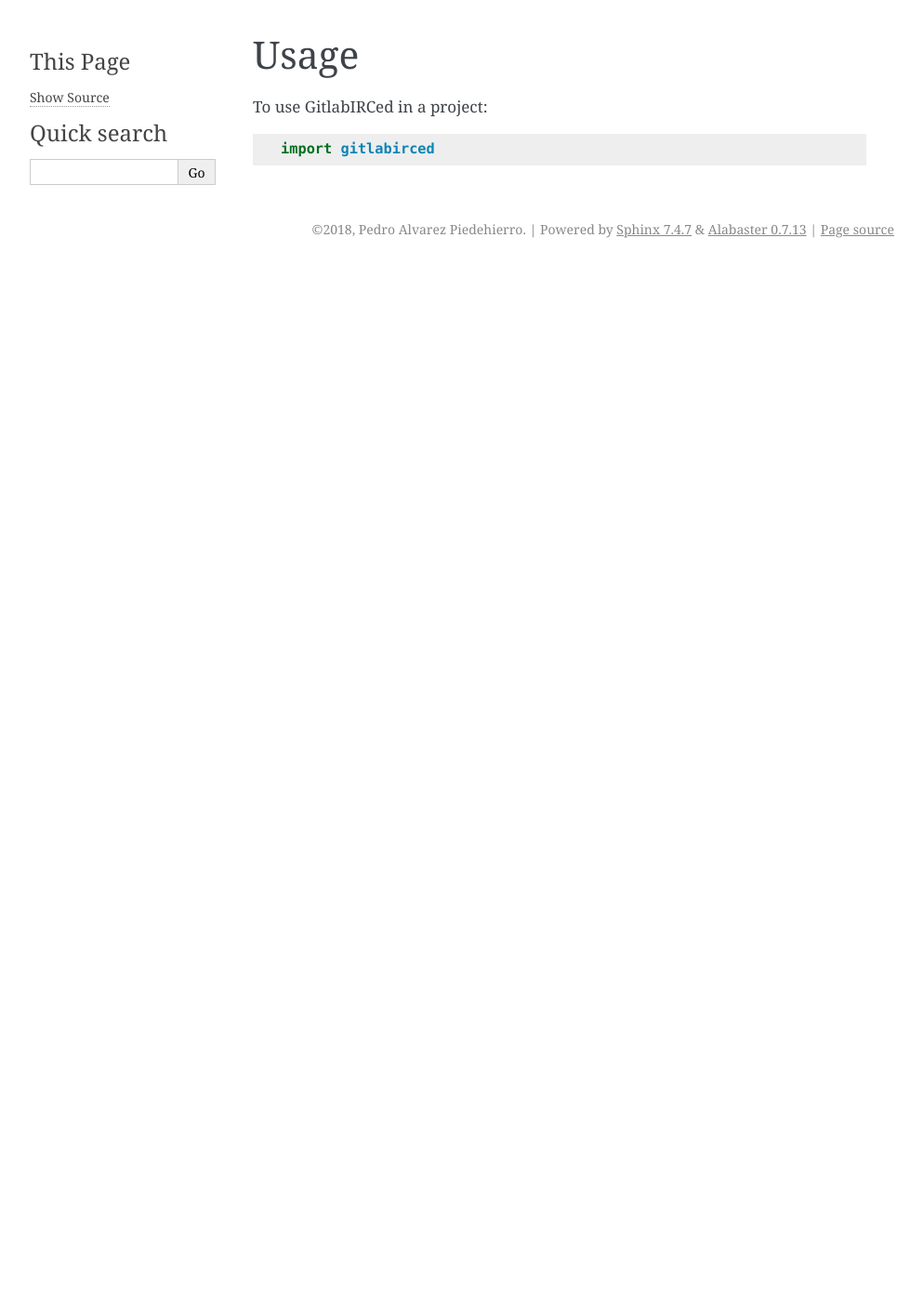
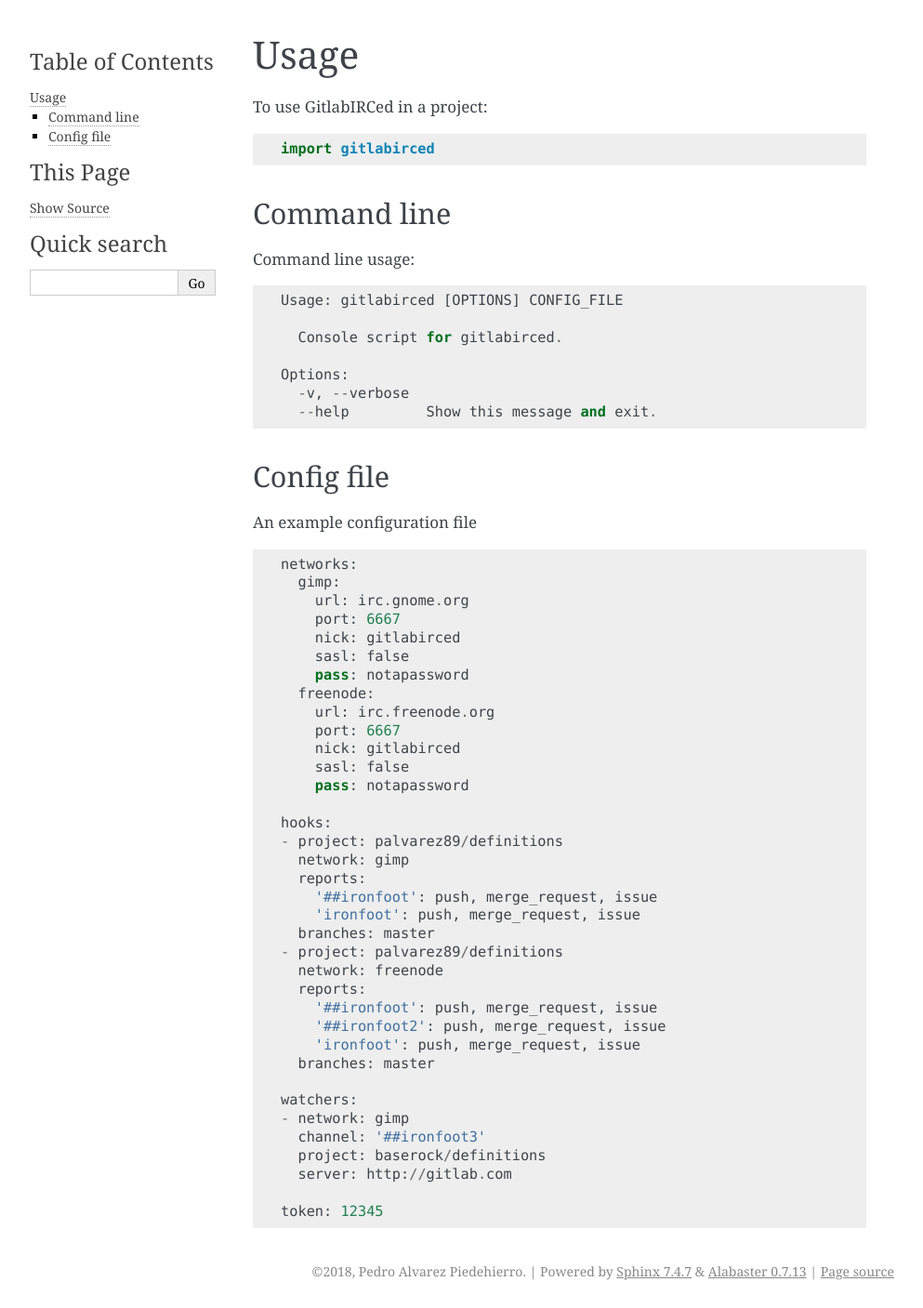
Before and after one commit to Myaamori/gitlabirced, a Sphinx documentation site: the page built from docs/usage.rst, in a window 1280 px wide. Shown: the whole page at 93% size, without its empty margins (148-1141 px from the left). Built offline with Sphinx 7.4.7, drawn with Linux system fonts in a browser that asks for light colours; before the commit the page ends 900 px from its top, so only the background shows below that.

Commit message:
docs: Add more usage info

```diff
--- a/docs/usage.rst
+++ b/docs/usage.rst
@@ -5,3 +5,58 @@ Usage
 To use GitlabIRCed in a project::
 
     import gitlabirced
+
+Command line
+------------
+
+Command line usage::
+
+    Usage: gitlabirced [OPTIONS] CONFIG_FILE
+
+      Console script for gitlabirced.
+
+    Options:
+      -v, --verbose
+      --help         Show this message and exit.
+
+Config file
+-----------
+
+An example configuration file ::
+
+    networks:
+      gimp:
+        url: irc.gnome.org
+        port: 6667
+        nick: gitlabirced
+        sasl: false
+        pass: notapassword
+      freenode:
+        url: irc.freenode.org
+        port: 6667
+        nick: gitlabirced
+        sasl: false
+        pass: notapassword
+
+    hooks:
+    - project: palvarez89/definitions
+      network: gimp
+      reports:
+        '##ironfoot': push, merge_request, issue
+        'ironfoot': push, merge_request, issue
+      branches: master
+    - project: palvarez89/definitions
+      network: freenode
+      reports:
+        '##ironfoot': push, merge_request, issue
+        '##ironfoot2': push, merge_request, issue
+        'ironfoot': push, merge_request, issue
+      branches: master
+
+    watchers:
+    - network: gimp
+      channel: '##ironfoot3'
+      project: baserock/definitions
+      server: http://gitlab.com
+
+    token: 12345
```
